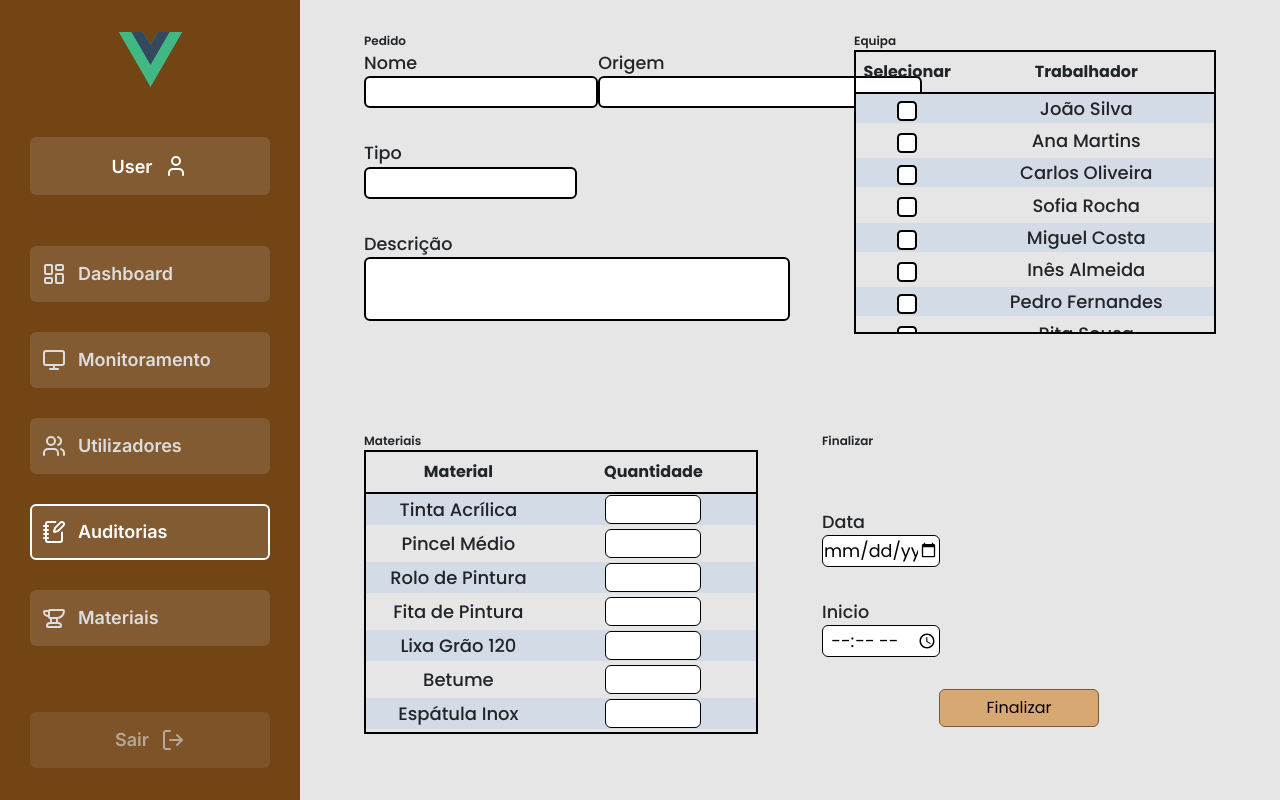
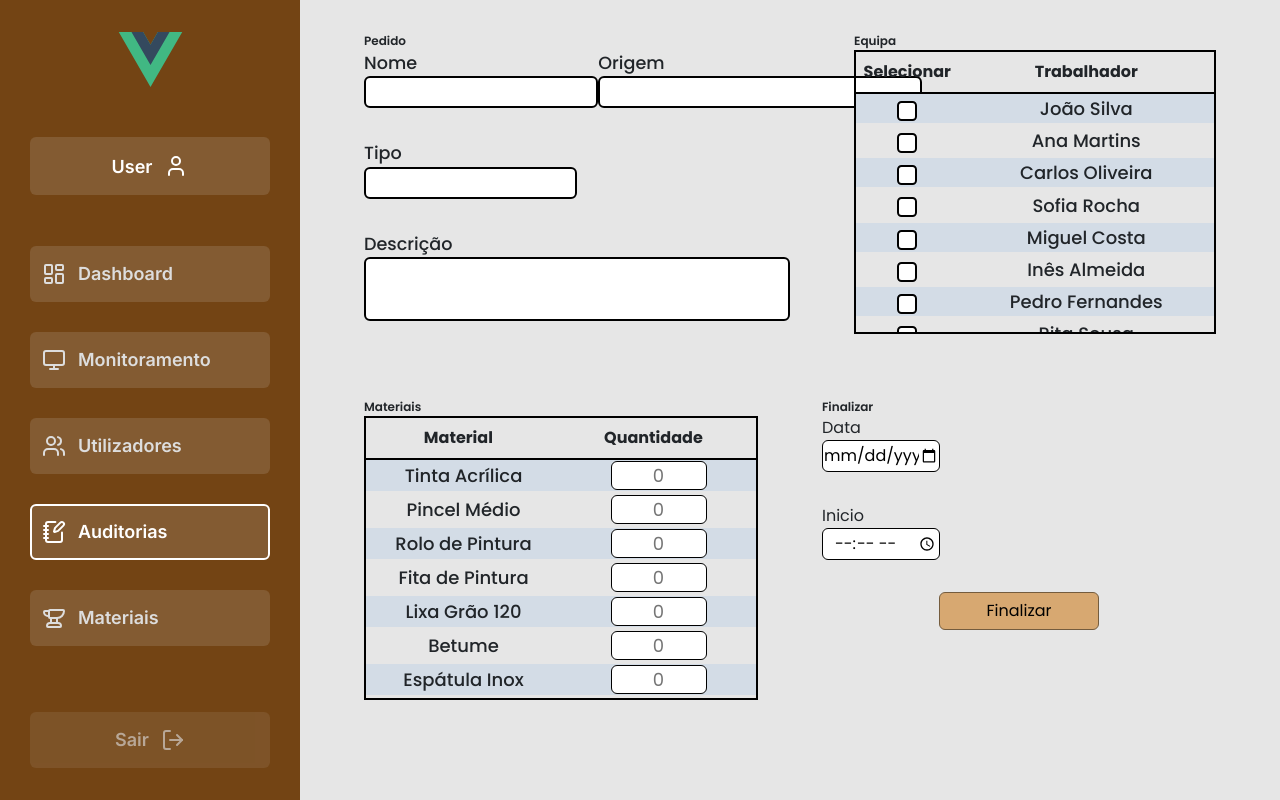
Before and after one commit to Projeto-PW-402/Back-Office, a Vue app: page /auditorias/pedidos/config/1 in a window 1280 px wide. Built offline with nearby package versions, Linux system fonts and the light colour scheme; a web font is replaced by a local one; what vue3-apexcharts would draw is missing.

Commit message:
CriarAuditoria Funcionalidades Form

```diff
--- a/src/subpages/CriarAuditoria.vue
+++ b/src/subpages/CriarAuditoria.vue
@@ -1,9 +1,23 @@
 <script setup lang="ts">
 import Navbar from '@/components/Navbar.vue'
-import { ref } from 'vue'
+import { reactive, ref, watch, watchEffect } from 'vue'
 
 const selectedUsers = ref<number[]>([])
-const selectedMaterials = ref<number[]>([])
+const inputQuantidades = reactive<Record<number, number>>({})
+
+// Lista final com id e quantidade escolhida
+const selectedMaterials = ref<{ id: number; quantidade: number }[]>([])
+
+// Quando finaliza ou quiser extrair os materiais selecionados
+function atualizarSelecionados() {
+  selectedMaterials.value = Object.entries(inputQuantidades)
+    .filter(([_, qtd]) => qtd > 0)
+    .map(([id, qtd]) => ({
+      id: Number(id),
+      quantidade: qtd,
+    }))
+  console.log(selectedMaterials.value)
+}
 
 const users = ref([
   {
@@ -183,11 +197,12 @@ const materiais = ref([
 <template>
   <div class="main-container">
     <Navbar :page="3" :disable="true" />
+    <form @submit.prevent="atualizarSelecionados">
       <div class="inputs-container">
         <div class="top-inputs">
           <div class="top-left-cotainer">
             <div class="little-title">Pedido</div>
-          <form>
+            <div class="form">
               <div class="tl-top-form">
                 <div class="nome-container tl-input">
                   <input type="text" id="nome" placeholder="" />
@@ -206,7 +221,7 @@ const materiais = ref([
                 <input type="text" id="descricao" placeholder="" />
                 <label class="descricao-label" for="descricao">Descrição</label>
               </div>
-          </form>
+            </div>
           </div>
           <div class="top-right-cotainer">
             <div class="little-title">Equipa</div>
@@ -262,15 +277,25 @@ const materiais = ref([
                   <tr v-for="material in materiais" :key="material.id">
                     <td
                       class="bl-d"
-                    :style="{ backgroundColor: material.id % 2 === 0 ? 'transparent' : '#d3dce6' }"
+                      :style="{
+                        backgroundColor: material.id % 2 === 0 ? 'transparent' : '#d3dce6',
+                      }"
                     >
                       {{ material.nome }}
                     </td>
                     <td
                       class="bl-d"
-                    :style="{ backgroundColor: material.id % 2 === 0 ? 'transparent' : '#d3dce6' }"
+                      :style="{
+                        backgroundColor: material.id % 2 === 0 ? 'transparent' : '#d3dce6',
+                      }"
                     >
-                    <input type="number" />
+                      <input
+                        type="number"
+                        v-model.number="inputQuantidades[material.id]"
+                        min="0"
+                        :max="material.quantidade"
+                        placeholder="0"
+                      />
                     </td>
                   </tr>
                 </tbody>
@@ -279,7 +304,7 @@ const materiais = ref([
           </div>
           <div class="bottom-right-container">
             <div class="little-title">Finalizar</div>
-          <form>
+            <div class="form">
               <div class="data-container">
                 <input type="date" id="data" placeholder="xx / xx / xx" />
                 <label class="data-label" for="data">Data</label>
@@ -288,11 +313,14 @@ const materiais = ref([
                 <input type="time" id="inicio" placeholder="" />
                 <label class="inicio-label" for="inicio">Inicio</label>
               </div>
-            <button type="submit" class="btn btn-primary">Finalizar</button>
-          </form>
+              <button type="submit" class="btn btn-primary">
+                Finalizar
+              </button>
             </div>
           </div>
         </div>
+      </div>
+    </form>
   </div>
 </template>
 <style scoped>
@@ -343,7 +371,7 @@ const materiais = ref([
   font-size: 0.75rem;
   font-weight: 600;
 }
-form {
+.form {
   display: flex;
   flex-direction: column;
   width: 100%;
@@ -563,7 +591,7 @@ form {
 }
 
 .bl-body-scroll .bl-table .bl-d:first-child {
-  width: 90%;
+  width: 100%;
 }
 
 /* Bottom Right */
--- a/src/subpages/Pedidos.vue
+++ b/src/subpages/Pedidos.vue
@@ -69,8 +69,8 @@ const selectedPage = computed(() => {
 
 const pedidos = ref([
   { id: 1, nome: 'João Silva', local: 'Lisboa', data: '2025-04-15', estado: 0 },
-  { id: 2, nome: 'Ricardo Silva', local: 'Braga', data: '2025-04-6', estado: 0 },
-  { id: 3, nome: 'Ana Costa', local: 'Porto', data: '2025-04-10', estado: 0 },
+  { id: 2, nome: 'Ricardo Silva', local: 'Braga', data: '2025-04-6', estado: 1 },
+  { id: 3, nome: 'Ana Costa', local: 'Porto', data: '2025-04-10', estado: -1 },
   { id: 4, nome: 'Mariana Sousa', local: 'Coimbra', data: '2025-04-12', estado: 0 },
   { id: 5, nome: 'Carlos Martins', local: 'Faro', data: '2025-04-18', estado: 0 },
   { id: 6, nome: 'Rita Almeida', local: 'Aveiro', data: '2025-04-20', estado: 0 },
@@ -150,7 +150,7 @@ function onAccept(auditoria_id: number) {
                         <tbody class="text-center align-middle">
                             <tr v-for="pedido in paginatedpedidos" :key="pedido.id">
                                 <td :style="{ backgroundColor: selected.includes(pedido.id) ? 'lightblue' : 'white' }">
-                                    <p v-if="pedido.estado === 0" :style="{color: 'orange'}">Em Espera <Timer/></p>
+                                    <p v-if="pedido.estado === 0" :style="{color: 'orange'}">Em Análise <Timer/></p>
                                     <p v-else-if="pedido.estado === -1" :style="{color: 'red'}">Recusado <X/></p>
                                     <p v-else :style="{color: 'green'}">Aceite <Check/></p>
                                 </td>
```
Lines whose indentation alone changed are shown as unchanged.
